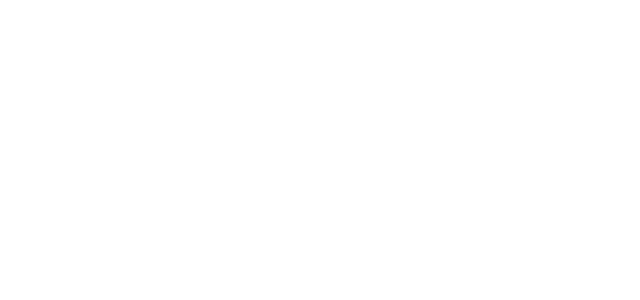
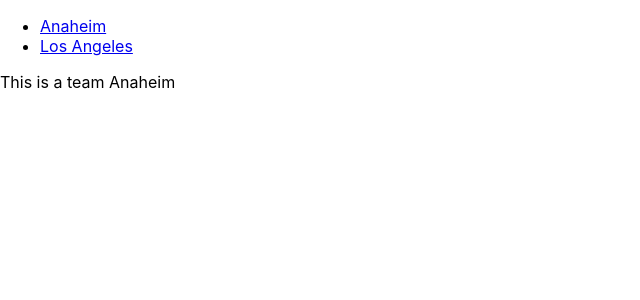
Before and after one commit to scsper/react-router-experiment, a React (Create React App) app: page /anaheim in a window 1280 px wide. Shown: the top 300 px of the page, without its empty margins (0-640 px from the left). Built offline with nearby package versions, Linux system fonts and the light colour scheme.

Commit message:
Get basic routes to render.

```diff
--- a/src/App.js
+++ b/src/App.js
@@ -1,12 +1,13 @@
 import React from 'react'
 import { BrowserRouter as Router, Route } from 'react-router-dom'
-import Team from './components/team'
+import Teams from './components/teams'
 import './app.css'
 
 function App() {
   return (
     <Router>
-      <Route path="/" exact component={Team} />
+      <Route path="/" exact component={Teams} />
+      <Route path="/:teamId" component={Teams} />
     </Router>
   )
 }
--- a/src/components/team/index.js
+++ /dev/null
@@ -1,7 +0,0 @@
-import React from 'react'
-
-export default class Team extends React.Component {
-  render() {
-    return <div>This is a team</div>
-  }
-}
--- /dev/null
+++ b/src/components/teams/index.js
@@ -0,0 +1,18 @@
+import React from 'react'
+import { Route } from 'react-router-dom'
+import TeamNav from './nav'
+import Team from './team'
+
+class Teams extends React.Component {
+  render() {
+    return (
+      <div>
+        <Route path="/" exact component={TeamNav} />
+        <Route path="/:teamId" component={TeamNav} />
+        <Route path="/:teamId" component={Team} />
+      </div>
+    )
+  }
+}
+
+export default Teams
--- /dev/null
+++ b/src/components/teams/nav.js
@@ -0,0 +1,23 @@
+import React from 'react'
+import { Link } from 'react-router-dom'
+import { connect } from 'react-redux'
+
+class TeamNav extends React.Component {
+  render() {
+    const options = this.props.teams.map(team => (
+      <li key={team.id}>
+        <Link to={`/${team.id}`}>{team.name}</Link>
+      </li>
+    ))
+
+    return <ul>{options}</ul>
+  }
+}
+
+function mapStateToProps(state) {
+  return {
+    teams: Object.values(state.teams),
+  }
+}
+
+export default connect(mapStateToProps)(TeamNav)
--- /dev/null
+++ b/src/components/teams/team.js
@@ -0,0 +1,17 @@
+import React from 'react'
+import { connect } from 'react-redux'
+
+class Team extends React.Component {
+  render() {
+    return <div>This is a team {this.props.team.name}</div>
+  }
+}
+
+function mapStateToProps(state, ownProps) {
+  const teamId = ownProps.match.params.teamId
+  return {
+    team: state.teams[teamId],
+  }
+}
+
+export default connect(mapStateToProps)(Team)
--- a/src/reducers/index.js
+++ b/src/reducers/index.js
@@ -3,10 +3,12 @@
     teams: {
       anaheim: {
         capsuleIds: ['ducks', 'angels'],
+        id: 'anaheim',
         name: 'Anaheim',
       },
       losAngeles: {
         capsuleIds: ['dodgers'],
+        id: 'losAngeles',
         name: 'Los Angeles',
       },
     },
```
Also changed, not shown: src/components/capsule/index.js (added, +7 -0 lines), 1 other file (tests, documents, lock files or other folders).
